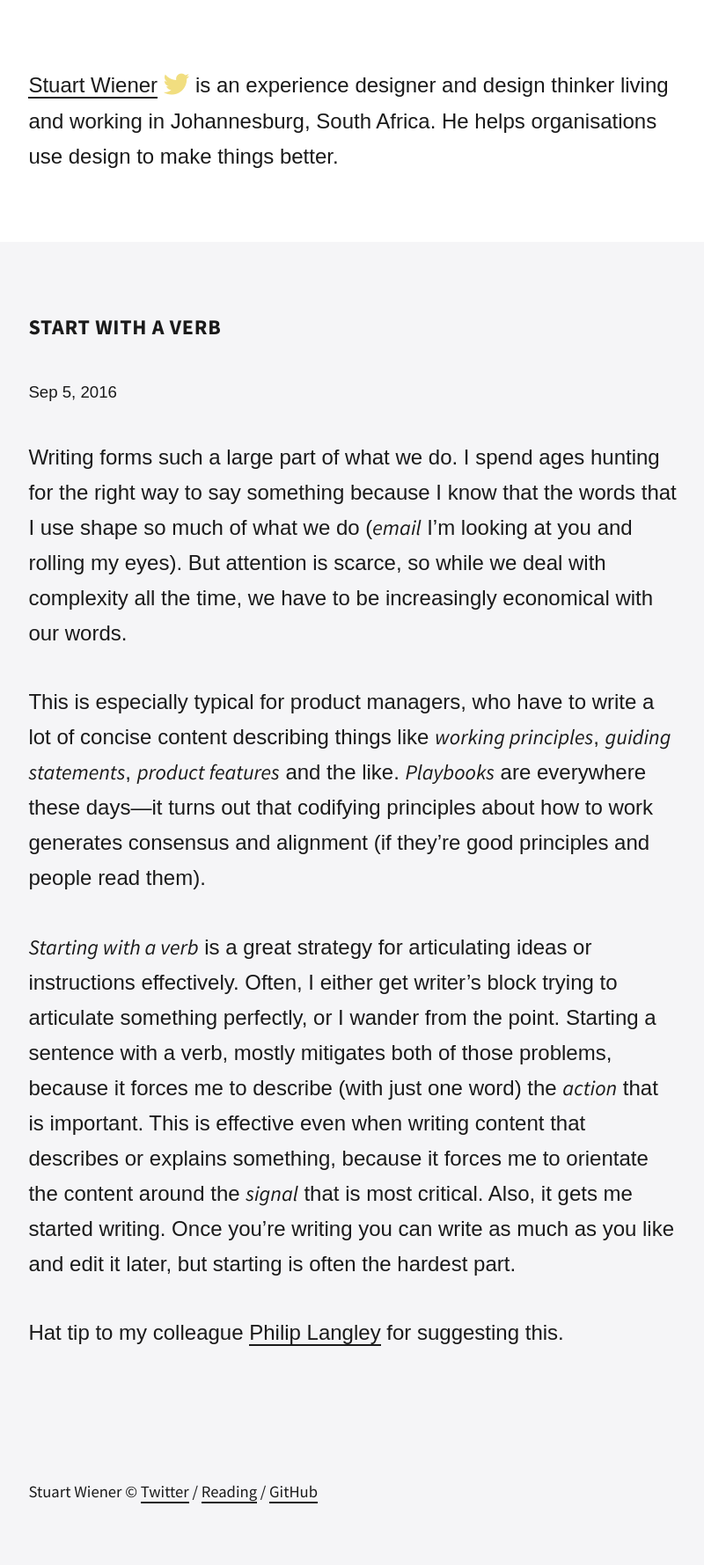
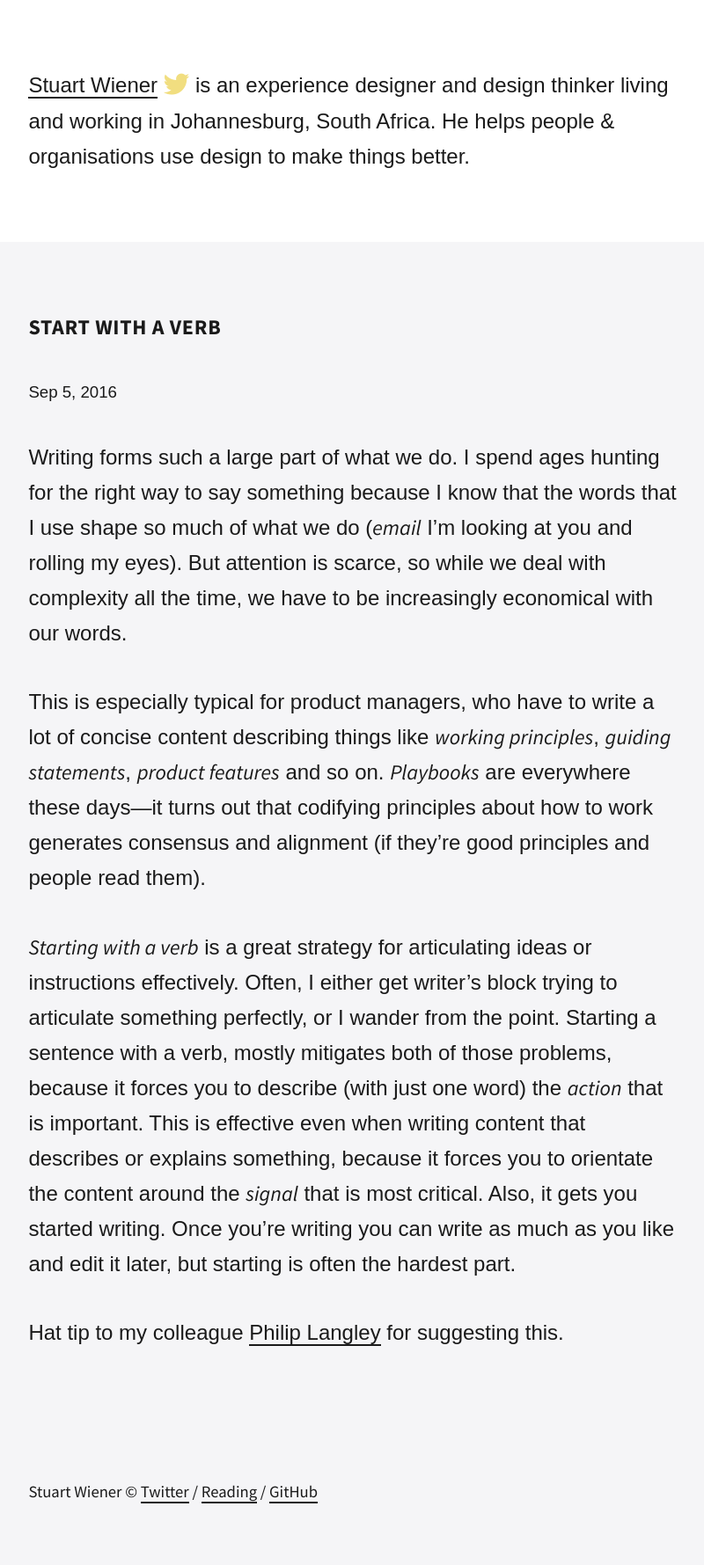
Before and after one commit to stuartwiener/stuartwiener.github.io, a Jekyll site: the page built from _posts/2016-09-05-start-with-a-verb.md, in a window 1280 px wide. Shown: the whole page at 88% size, without its empty margins (142-942 px from the left). Built offline with Jekyll 4.4.1, drawn with Linux system fonts in a browser that asks for light colours; some web fonts are replaced.

Commit message:
2017 spring clean

```diff
--- a/_config.yml
+++ b/_config.yml
@@ -7,7 +7,7 @@
 
 # Site settings
 title: Stuart Wiener
-description: is an experience designer and design thinker living and working in Johannesburg, South Africa. He helps organisations use design to make things better.
+description: is an experience designer and design thinker living and working in Johannesburg, South Africa. He helps people & organisations use design to make things better.
 email: hello@stuartwiener.com
 baseurl: "" # the subpath of your site, e.g. /blog
 url: "http://stuartwiener.com" # the base hostname & protocol for your site
--- a/_posts/2016-09-05-start-with-a-verb.md
+++ b/_posts/2016-09-05-start-with-a-verb.md
@@ -7,8 +7,8 @@ categories: writing
 
 Writing forms such a large part of what we do. I spend ages hunting for the right way to say something because I know that the words that I use shape so much of what we do (*email* I’m looking at you and rolling my eyes). But attention is scarce, so while we deal with complexity all the time, we have to be increasingly economical with our words.
 
-This is especially typical for product managers, who have to write a lot of concise content describing things like *working principles*, *guiding statements*, *product features* and the like. *Playbooks* are everywhere these days—it turns out that codifying principles about how to work generates consensus and alignment (if they’re good principles and people read them).
+This is especially typical for product managers, who have to write a lot of concise content describing things like *working principles*, *guiding statements*, *product features* and so on. *Playbooks* are everywhere these days—it turns out that codifying principles about how to work generates consensus and alignment (if they’re good principles and people read them).
 
-*Starting with a verb* is a great strategy for articulating ideas or instructions effectively. Often, I either get writer’s block trying to articulate something perfectly, or I wander from the point. Starting a sentence with a verb, mostly mitigates both of those problems, because it forces me to describe (with just one word) the *action* that is important. This is effective even when writing content that describes or explains something, because it forces me to orientate the content around the *signal* that is most critical. Also, it gets me started writing. Once you’re writing you can write as much as you like and edit it later, but starting is often the hardest part.
+*Starting with a verb* is a great strategy for articulating ideas or instructions effectively. Often, I either get writer’s block trying to articulate something perfectly, or I wander from the point. Starting a sentence with a verb, mostly mitigates both of those problems, because it forces you to describe (with just one word) the *action* that is important. This is effective even when writing content that describes or explains something, because it forces you to orientate the content around the *signal* that is most critical. Also, it gets you started writing. Once you’re writing you can write as much as you like and edit it later, but starting is often the hardest part.
 
 Hat tip to my colleague [Philip Langley](http://twitter.com/philiplangleyza) for suggesting this.
```
Also changed, not shown: _posts/2016-08-15-design-process.md (+1 -3 lines), _posts/2016-08-22-being-comfortable-with-uncomfortable.md (+2 -2 lines).
